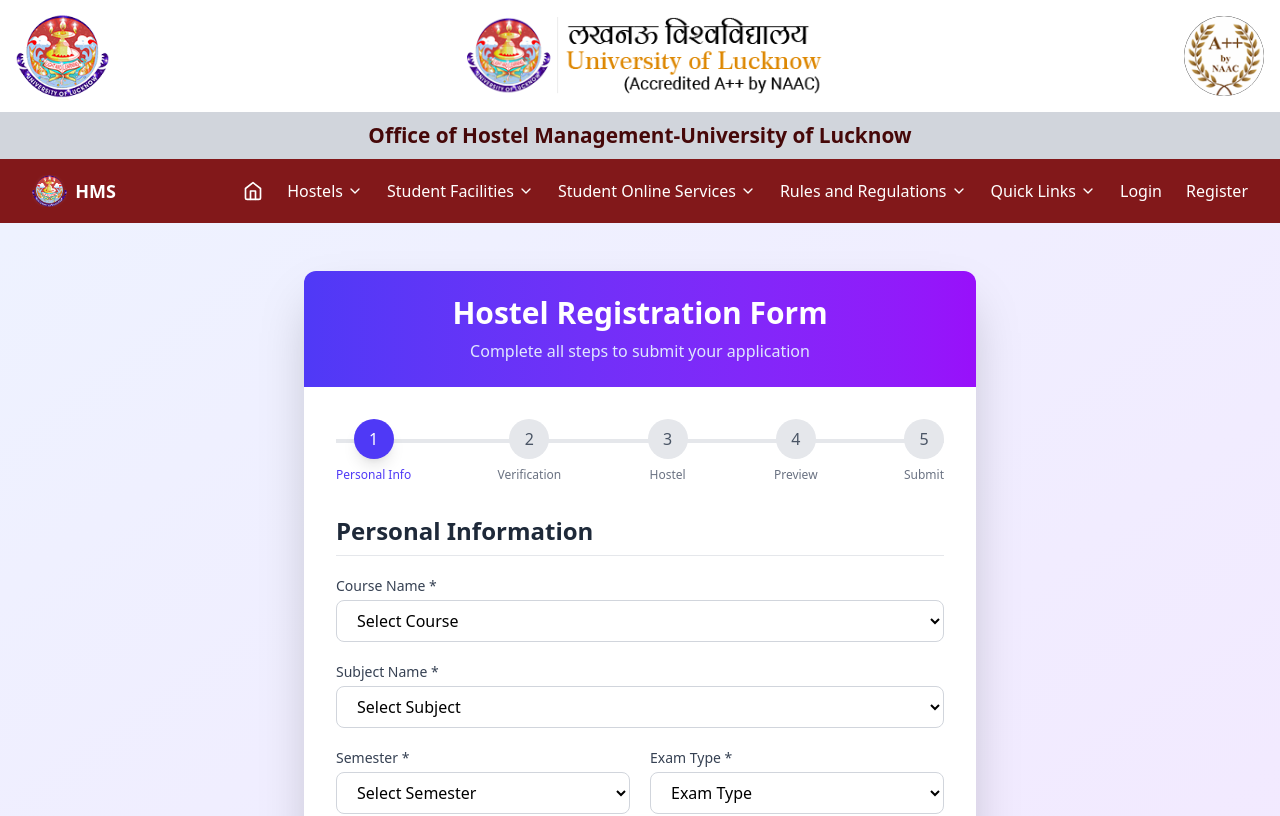
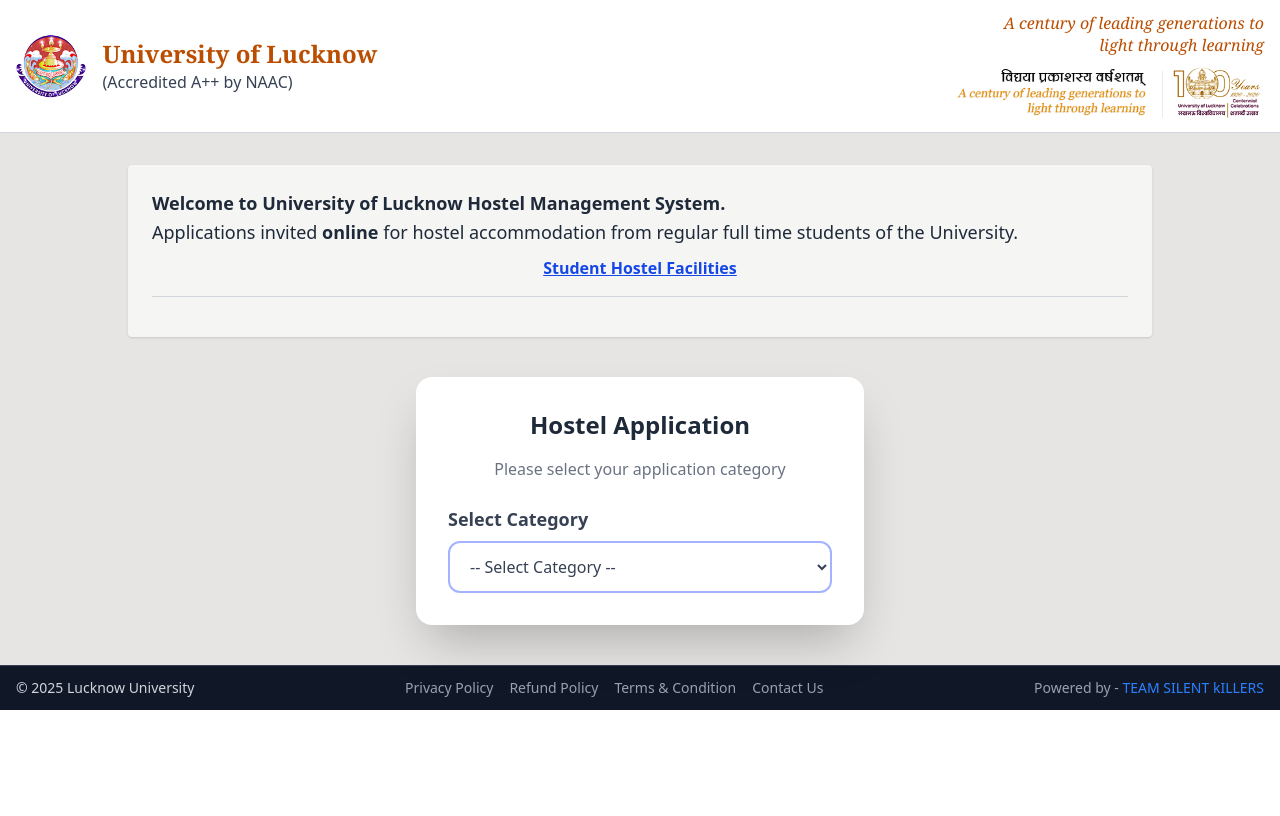
Before and after one commit to adityaranjan932/Project-HMS, a React (Vite) app in the folder frontend/: page /registration in a window 1280 px wide. Shown: the top 816 px of the page. Built offline with nearby package versions, Linux system fonts and the light colour scheme.

Commit message:
Layout for registration Changed

```diff
--- /dev/null
+++ b/frontend/src/pages/Registration/RegFooter.jsx
@@ -0,0 +1,57 @@
+import React from "react";
+
+const RegFooter = () => {
+  return (
+    <footer className="bg-gray-900 text-gray-300 text-sm">
+      <div className="max-w-7xl mx-auto px-4 py-3 flex flex-col md:flex-row items-center justify-between border-t border-gray-700">
+        {/* Left copyright */}
+        <div className="mb-2 md:mb-0">
+          © 2025 Lucknow University
+        </div>
+
+        {/* Center links */}
+        <nav className="flex flex-wrap justify-center space-x-4 text-gray-400">
+          <a
+            href="#"
+            className="hover:text-white transition-colors duration-200"
+          >
+            Privacy Policy
+          </a>
+          <a
+            href="#"
+            className="hover:text-white transition-colors duration-200"
+          >
+            Refund Policy
+          </a>
+          <a
+            href="#"
+            className="hover:text-white transition-colors duration-200"
+          >
+            Terms &amp; Condition
+          </a>
+          <a
+            href="#"
+            className="hover:text-white transition-colors duration-200"
+          >
+            Contact Us
+          </a>
+        </nav>
+
+        {/* Right powered by */}
+        <div className="mt-2 md:mt-0 text-gray-400">
+          Powered by -{" "}
+          <a
+            href="https://www.sritechnocrat.com"
+            target="_blank"
+            rel="noopener noreferrer"
+            className="text-blue-500 hover:underline"
+          >
+            TEAM SILENT kILLERS
+          </a>
+        </div>
+      </div>
+    </footer>
+  );
+};
+
+export default RegFooter;
--- /dev/null
+++ b/frontend/src/pages/Registration/RegHeader.jsx
@@ -0,0 +1,65 @@
+import React from 'react';
+import universityLogo from '/universitylogo.png';
+import Vidya from '/Vidya.png';
+
+const RegHeader = () => {
+  return (
+    <div className="min-h-fit bg-stone-200 flex flex-col">
+      {/* Top Header Bar */}
+      <header className="bg-white border-b border-gray-300">
+        <div className="container mx-auto flex flex-col md:flex-row items-center justify-between px-4 py-3">
+          {/* Left: Logo and University Name */}
+          <div className="flex items-center space-x-4">
+            <img
+              src={universityLogo}
+              alt="University Logo"
+              className="h-16 w-auto"
+            />
+            <div>
+              <h1 className="text-xl md:text-2xl font-serif text-amber-700 font-semibold">
+                University of Lucknow
+              </h1>
+              <p className="text-sm md:text-base text-gray-700 font-normal">
+                (Accredited A++ by NAAC)
+              </p>
+            </div>
+          </div>
+
+          {/* Right: Motto and Centennial */}
+          <div className="mt-2 md:mt-0 text-right max-w-xs md:max-w-md">
+            <p className="text-amber-700 italic font-serif text-sm md:text-base leading-snug">
+              A century of leading generations to
+            </p>
+            <p className="text-amber-700 italic font-serif text-sm md:text-base leading-snug">
+              light through learning
+            </p>
+            <div className="mt-2">
+              <img
+                src={Vidya}
+                alt="100 Years Centennial"
+                className="inline-block h-14 w-auto"
+              />
+            </div>
+          </div>
+        </div>
+      </header>
+
+      {/* Main Content */}
+      <main className="container mx-auto px-4 py-8 flex-grow">
+        <section className="max-w-5xl mx-auto bg-stone-100 p-6 rounded shadow-sm">
+          <p className="text-gray-800 text-base md:text-lg leading-relaxed">
+            <strong>Welcome to University of Lucknow Hostel Management System.</strong><br />
+            Applications invited <span className="font-semibold">online</span> for hostel accommodation from regular full time students of the University. </p>
+
+          <p className="mt-2 text-center text-blue-700 font-semibold underline cursor-pointer">
+            Student Hostel Facilities
+          </p>
+
+          <hr className="my-4 border-gray-300" />
+        </section>
+      </main>
+    </div>
+  );
+};
+
+export default RegHeader;
--- a/frontend/src/pages/Registration/Registration.jsx
+++ b/frontend/src/pages/Registration/Registration.jsx
@@ -6,12 +6,16 @@
 import Preview from "./Preview";
 import Submit from "./Submit";
 import Navbar from "../../components/Navbar/Navbar";
+import Footer from "../../components/Footer/Footer";
+import RegHeader from "./RegHeader";
+import RegFooter from "./RegFooter";
+
 
 const MultiStepForm = () => {
+  const [category, setCategory] = useState("");  // <-- new state
   const [step, setStep] = useState(1);
   const [isEligible, setIsEligible] = useState(false);
   const [formData, setFormData] = useState({
-    // Personal Information
     course: "",
     semester: "",
     examType: "",
@@ -22,13 +26,9 @@
     fatherName: "",
     cgpa: "",
     sgpa: "",
-
-    // Email & Mobile Verification
     email: "",
     mobile: "",
     otp: "",
-
-    // Hostel Selection
     hostelType: "",
     roomPreference: "",
     mealPlan: "",
@@ -38,7 +38,7 @@
     1: false,
     2: false,
     3: false,
-    4: true, // Preview step is always complete
+    4: true,
   });
 
   const isStepComplete = (stepNumber) => {
@@ -55,18 +55,15 @@
       case 2:
         return formData.email && formData.mobile && formData.otp;
       case 3:
-        return (
-          formData.hostelType && formData.roomPreference && formData.mealPlan
-        );
+        return formData.hostelType && formData.roomPreference && formData.mealPlan;
       case 4:
-        return true; // Preview step is always complete
+        return true;
       default:
         return false;
     }
   };
 
   useEffect(() => {
-    // Update step completion status whenever form data changes
     setStepCompletion((prevCompletion) => ({
       ...prevCompletion,
       [step]: isStepComplete(step),
@@ -108,17 +105,33 @@
 
   return (
     <>
-      <Navbar />
-      <div className="min-h-screen bg-gradient-to-br from-indigo-50 to-purple-100 py-12 px-4 sm:px-6 lg:px-8 flex items-center justify-center">
+     <RegHeader/>
+      <div className="max-h-screen bg-stone-200 py-2 px-4 sm:px-6 lg:px-8 flex flex-col items-center justify-center">
+
+        {!category && (
+          <div className="mb-8 w-full max-w-md bg-white p-8 rounded-2xl shadow-2xl transform transition-all duration-500 hover:scale-[1.01]">
+            <h2 className="text-2xl font-bold text-gray-800 mb-4 text-center">Hostel Application</h2>
+            <p className="text-gray-500 text-center mb-6">Please select your application category</p>
+
+            <label className="block text-gray-700 text-lg font-semibold mb-2">
+              Select Category
+            </label>
+            <select
+              value={category}
+              onChange={(e) => setCategory(e.target.value)}
+              className="block w-full px-4 py-3 text-gray-700 bg-white border-2 border-indigo-300 rounded-xl focus:ring-4 focus:ring-indigo-200 focus:border-indigo-500 transition ease-in-out duration-300"
+            >
+              <option value="">-- Select Category --</option>
+              <option value="new">🆕 New Allotment</option>
+              <option value="reallotment">🏠 Re-allotment (Old)</option>
+            </select>
+          </div>
+        )}
+
+
+        {/* Conditionally Render Form if Re-allotment selected */}
+        {category === "reallotment" && (
           <div className="max-w-2xl w-full bg-white rounded-xl shadow-2xl overflow-hidden transform transition-all duration-300 hover:scale-[1.01]">
-          <div className="px-8 py-6 bg-gradient-to-r from-indigo-600 to-purple-600 text-white">
-            <h1 className="text-3xl font-bold text-center">
-              Hostel Registration Form
-            </h1>
-            <p className="text-center text-indigo-100 mt-2">
-              Complete all steps to submit your application
-            </p>
-          </div>
 
              <div className="p-8">
               <StepIndicator currentStep={step} />
@@ -158,8 +171,7 @@
                 )}
                 {step < 5 ? (
                   <button
-                  className={`px-6 py-2 rounded-lg transition-all duration-300 focus:outline-none focus:ring-2 focus:ring-indigo-500 ml-auto transform hover:-translate-y-1 ${
-                    stepCompletion[step]
+                    className={`px-6 py-2 rounded-lg transition-all duration-300 focus:outline-none focus:ring-2 focus:ring-indigo-500 ml-auto transform hover:-translate-y-1 ${stepCompletion[step]
                         ? "bg-indigo-600 hover:bg-indigo-700 text-white"
                         : "bg-gray-400 cursor-not-allowed text-white"
                       }`}
@@ -179,7 +191,16 @@
               </div>
             </div>
           </div>
+        )}
+
+        {/* If other category selected or none */}
+        {category && category !== "reallotment" && (
+          <div className="text-red-600 text-lg font-semibold mt-6">
+            Hostel Registration is available only for <u>Re-allotment (Old)</u>.
           </div>
+        )}
+      </div>
+      <RegFooter/>
     </>
   );
 };
```
Also changed, not shown: frontend/public/Vidya.png (added). Lines whose indentation alone changed are shown as unchanged.
